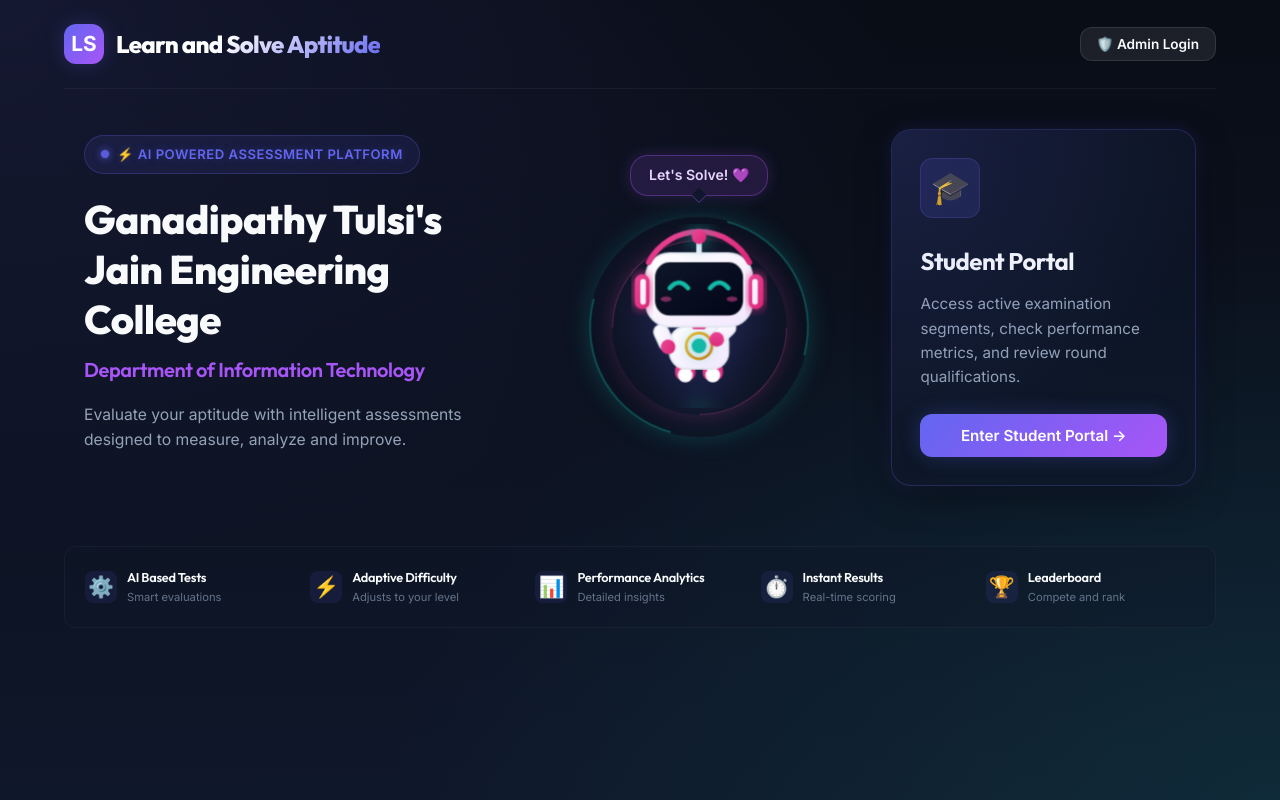
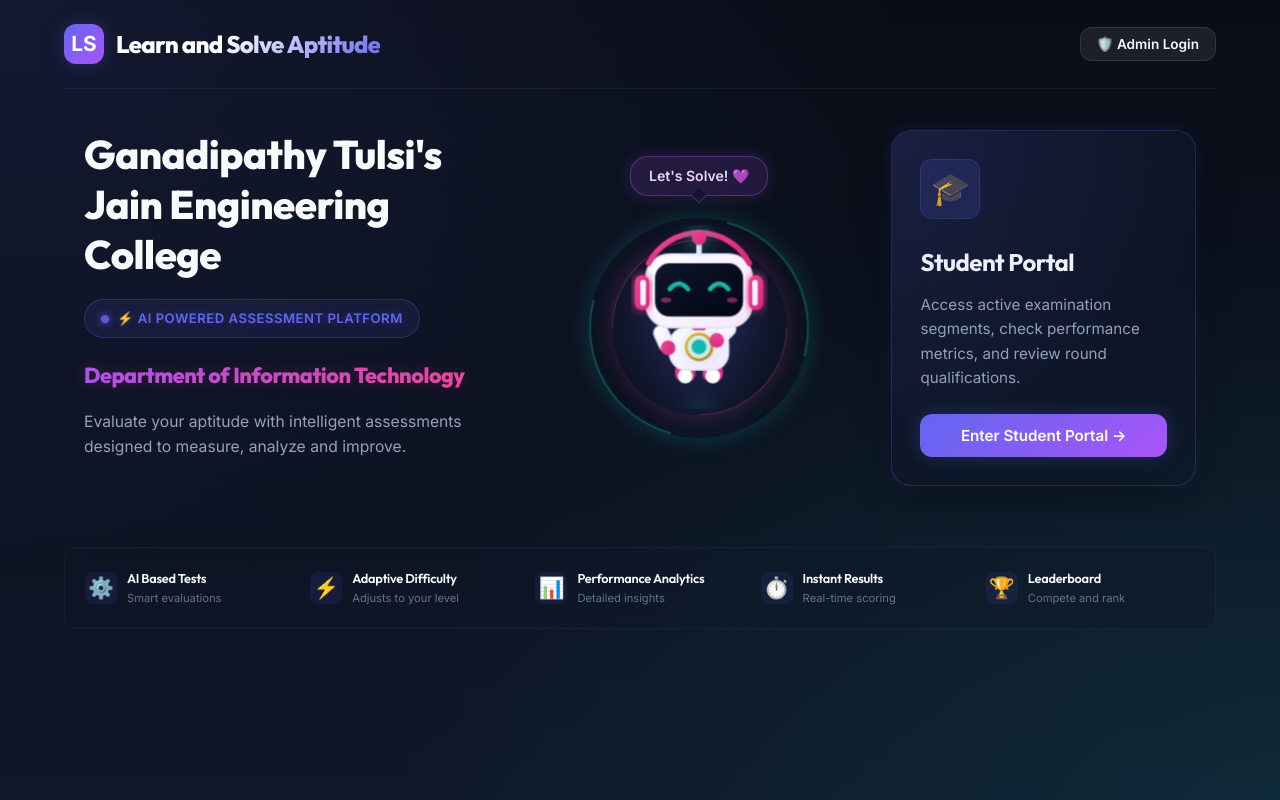
Before and after one commit to keertz-04/ai-aptitude, a website: page public/index.html in a window 1280 px wide. Drawn offline with Linux system fonts and the light colour scheme; no server answers.

Commit message:
Position college title at the top of landing section and style department tagline to be bold and cute

```diff
--- a/public/index.html
+++ b/public/index.html
@@ -43,12 +43,13 @@
 
         <!-- Left Hero Branding column -->
         <div class="landing-left-col">
+          <h1 class="hero-title">Ganadipathy Tulsi's Jain Engineering College</h1>
+
           <div class="platform-badge">
             <span class="badge-pulse"></span>
             ⚡ AI POWERED ASSESSMENT PLATFORM
           </div>
 
-          <h1 class="hero-title">Ganadipathy Tulsi's Jain Engineering College</h1>
           <h2 class="hero-subtitle-tag">Department of Information Technology</h2>
 
           <p class="hero-subtitle">
--- a/public/style.css
+++ b/public/style.css
@@ -1497,17 +1497,21 @@ header.app-header {
   font-weight: 800;
   line-height: 1.25;
   color: var(--text-primary);
-  margin-bottom: 10px;
+  margin-bottom: 20px;
   font-family: var(--font-display);
   letter-spacing: -0.5px;
 }
 
 .hero-subtitle-tag {
-  font-size: 1.25rem;
-  font-weight: 600;
-  color: var(--neon-purple);
+  font-size: 1.35rem;
+  font-weight: 850;
+  background: linear-gradient(135deg, #a855f7 0%, #ec4899 100%);
+  -webkit-background-clip: text;
+  -webkit-text-fill-color: transparent;
   margin-bottom: 16px;
   font-family: var(--font-display);
+  text-shadow: 0 0 15px rgba(236, 72, 153, 0.25);
+  display: inline-block;
 }
 
 .landing-left-col .hero-subtitle {
```
